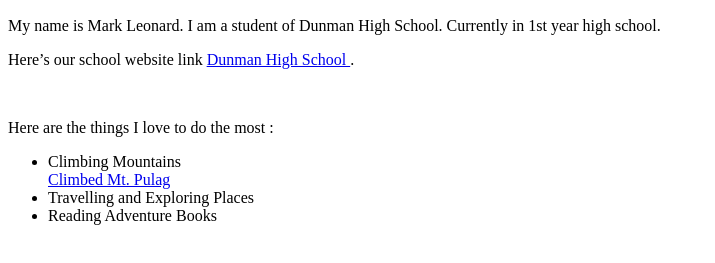
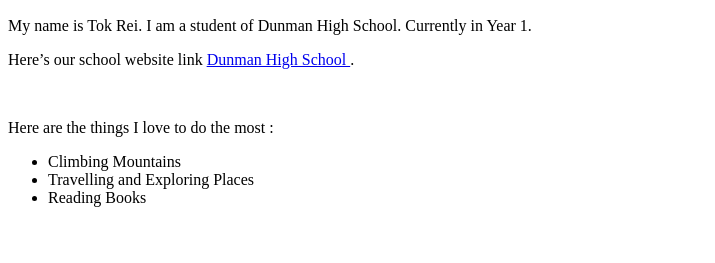
Before and after one commit to dhstokrei/dhstokrei.github.io, a plain HTML site: page index.html in a window 1280 px wide. Shown: the part 99-362 px from the top of the page, without its empty margins (0-715 px from the left). Drawn offline with Linux system fonts and the light colour scheme.

Commit message:
Update index.html

```diff
--- a/index.html
+++ b/index.html
@@ -1,23 +1,19 @@
 <!DOCTYPE html>
 <html>
-<head>
-<link rel="stylesheet" type="text/css" href="style.css">
 <title> This is my website </title>
-</head>
 <body>
 <h1> All About Me</h1>
 <img src="photo.jpg"/>
 <p>
-My name is Mark Leonard. I am a student of Dunman High School. Currently in 1st year high school. </p>
+My name is Tok Rei. I am a student of Dunman High School. Currently in Year 1. </p>
 <p>
 Here’s our school website link <a href ="www.dhs.sg"> Dunman High School  </a>. </p>
 <br>
 <p>Here are the things I love to do the most : </p>
 <ul>
 <li>Climbing Mountains</li>
-<a href="http://www.trailadventours.com/philippine-mountains/mt-pulag"> Climbed Mt. Pulag </a>
 <li>Travelling and Exploring Places</li>
-<li>Reading Adventure Books</li>
+<li>Reading Books</li>
 </ul>
 </body>
 </html>
```
